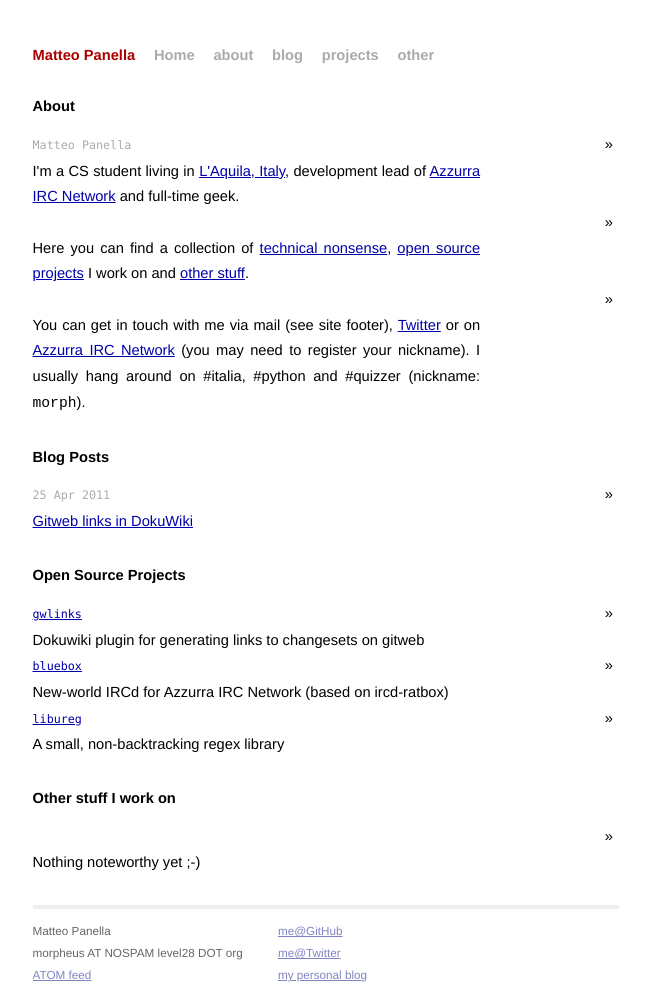
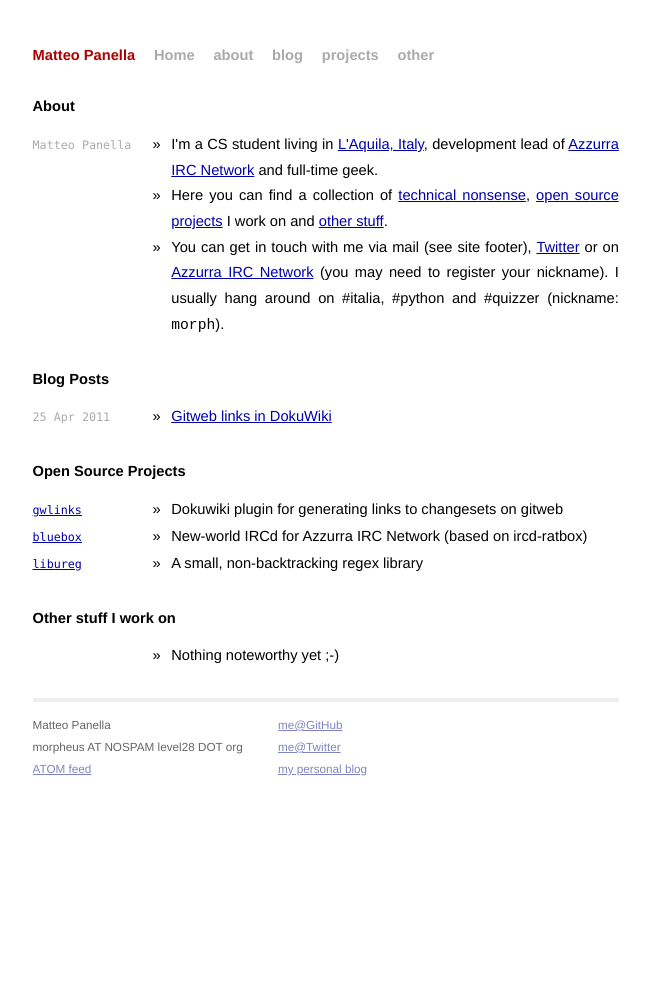
Before and after one commit to rfc1459/rfc1459.github.com, a Jekyll site: the page built from index.html, in a window 1280 px wide. Shown: the whole page, without its empty margins (314-964 px from the left). Built offline with Jekyll 4.4.1, drawn with Linux system fonts in a browser that asks for light colours; Markdown is read by kramdown in place of the engine named in the settings; after the commit the page ends 944 px from its top, so only the background shows below that.

Commit message:
Fix rendering with Firefox 4

```diff
--- a/_layouts/default.html
+++ b/_layouts/default.html
@@ -1,7 +1,7 @@
 <!DOCTYPE html>
-<html xmlns="http://www.w3.org/1999/xhtml" xml:lang="en" lang="en-us">
+<html lang="en">
   <head>
-    <meta http-equiv="content-type" content="text/html; charset=utf-8" />
+    <meta charset="UTF-8" />
     <title>{{ page.title }}</title>
     <meta name="author" content="Matteo Panella" />
     <link href="http://www.level28.org/atom.xml" rel="alternate" title="Matteo Panella" type="application/atom+xml" />
--- a/css/screen.css
+++ b/css/screen.css
@@ -76,17 +76,17 @@ ul.posts {
   font-size: 80%;
 }
 
-  ul.posts li .first {
-    width: 8em;
+ul.posts li div.first {
+  width: 7.9em;
   display: inline-block;
 }
 
-  ul.posts li .sep {
+ul.posts li div.sep {
   width: 1em;
   display: inline-block;
 }
 
-  ul.posts li .second {
+ul.posts li div.second {
   width: 30.5em;
   display: inline-block;
 }
@@ -153,7 +153,7 @@ ul.posts {
 
     .site .footer .rss {
       margin-top: 1.1em;
-      margin-right: -.2em;
+      margin-right: -0.2em;
       float: right;
     }
 
@@ -172,7 +172,7 @@ ul.posts {
   #post pre {
     border: 0px solid #ddd;
     background-color: #eef;
-    padding: 0 .4em;
+    padding: 0 0.4em;
   }
 
   #post ul,
@@ -184,7 +184,7 @@ ul.posts {
     border: 1px solid #ddd;
     background-color: #eef;
     font-size: 85%;
-    padding: 0 .2em;
+    padding: 0 0.2em;
     word-wrap: normal;
   }
 
@@ -380,7 +380,7 @@ img.aligncenter {
 .comment .commentbody pre {
   border: 0px solid #ddd;
   background-color: #eef;
-  padding: 0 .4em;
+  padding: 0 0.4em;
 }
 
 .comment .commentbody pre code {
@@ -391,5 +391,5 @@ img.aligncenter {
   border: 1px solid #ddd;
   background-color: #eef;
   font-size: 85%;
-  padding: 0 .2em;
+  padding: 0 0.2em;
 }
```
Lines whose indentation alone changed are shown as unchanged.
